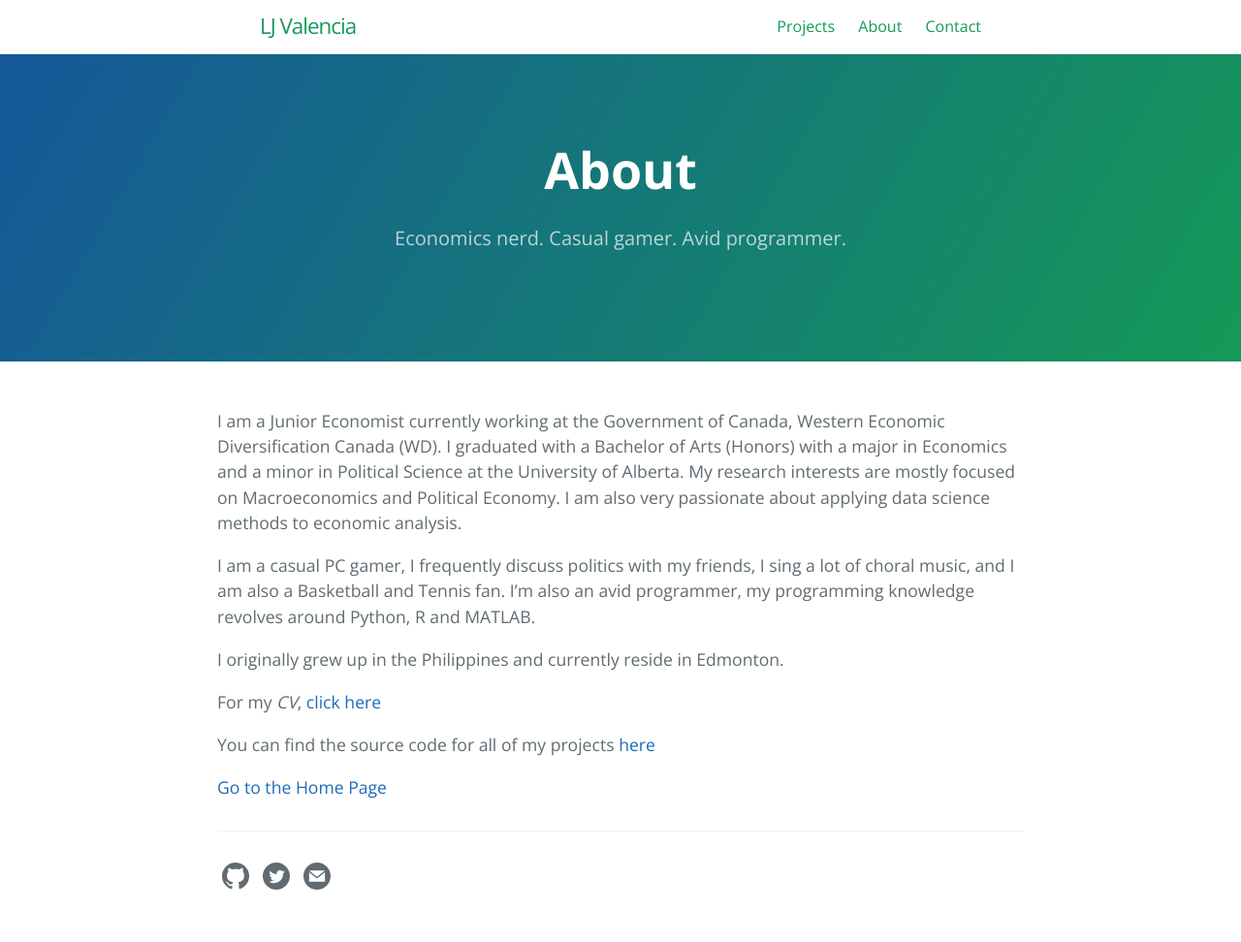
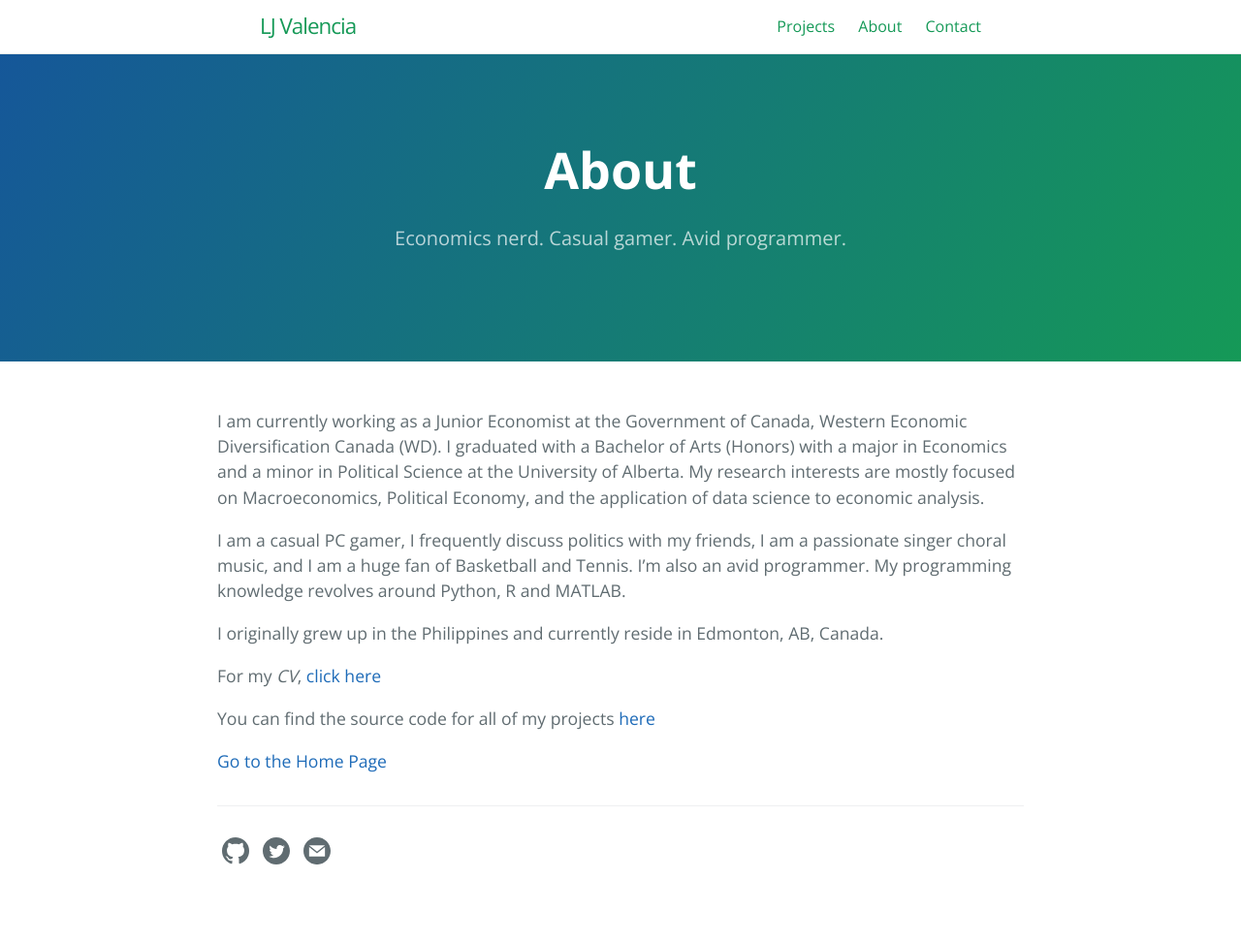
Before and after one commit to lj-valencia/cayman-blog-old-site, a Jekyll site: the page built from about.md, in a window 1280 px wide. Shown: the whole page at 97% size. Built offline with Jekyll 4.4.1, drawn with Linux system fonts in a browser that asks for light colours; after the commit the page ends 946 px from its top, so only the background shows below that.

Commit message:
Update about.md

```diff
--- a/about.md
+++ b/about.md
@@ -7,11 +7,11 @@ ref: about
 order: 0
 ---
 
-I am a Junior Economist currently working at the Government of Canada, Western Economic Diversification Canada (WD). I graduated with a Bachelor of Arts (Honors) with a major in Economics and a minor in Political Science at the University of Alberta. My research interests are mostly focused on Macroeconomics and Political Economy. I am also very passionate about applying data science methods to economic analysis.
+I am currently working as a Junior Economist at the Government of Canada, Western Economic Diversification Canada (WD). I graduated with a Bachelor of Arts (Honors) with a major in Economics and a minor in Political Science at the University of Alberta. My research interests are mostly focused on Macroeconomics, Political Economy, and the application of data science to economic analysis.
 
-I am a casual PC gamer, I frequently discuss politics with my friends, I sing a lot of choral music, and I am also a Basketball and Tennis fan. I'm also an avid programmer, my programming knowledge revolves around Python, R and MATLAB.
+I am a casual PC gamer, I frequently discuss politics with my friends, I am a passionate singer choral music, and I am a huge fan of Basketball and Tennis. I'm also an avid programmer. My programming knowledge revolves around Python, R and MATLAB.
 
-I originally grew up in the Philippines and currently reside in Edmonton.
+I originally grew up in the Philippines and currently reside in Edmonton, AB, Canada.
 
 For my _CV_, [click here](CV_Draft.pdf)
 
```
